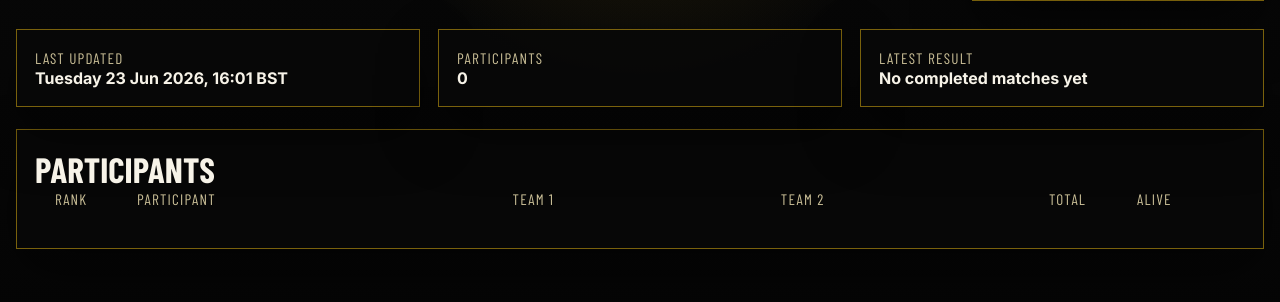
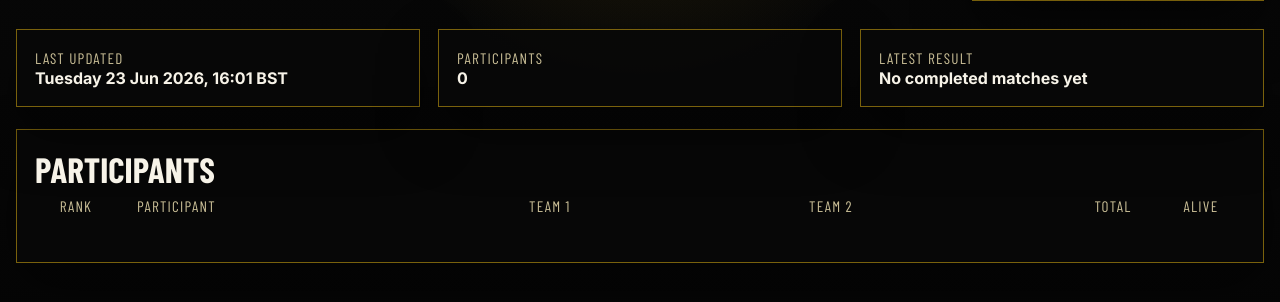
Before and after one commit to lucius-aiden/world-cup-sweepstake, a FastAPI app: page /leaderboard in a window 1280 px wide. Shown: the part 201-503 px from the top of the page. Run offline with FastAPI, Linux system fonts and the light colour scheme; data that the repository does not hold is empty.

Commit message:
Polish leaderboard header alignment and close animation

```diff
--- /dev/null
+++ b/static/leaderboard.js
@@ -0,0 +1,22 @@
+const CLOSE_DURATION_MS = 320;
+
+for (const row of document.querySelectorAll(".participant-row")) {
+  const summary = row.querySelector("summary");
+  if (!summary) {
+    continue;
+  }
+
+  summary.addEventListener("click", (event) => {
+    if (!row.open || row.classList.contains("is-closing")) {
+      return;
+    }
+
+    event.preventDefault();
+    row.classList.add("is-closing");
+
+    window.setTimeout(() => {
+      row.open = false;
+      row.classList.remove("is-closing");
+    }, CLOSE_DURATION_MS);
+  });
+}
--- a/static/styles.css
+++ b/static/styles.css
@@ -221,12 +221,24 @@ h3 {
 
 .summary-headings {
   margin-bottom: 10px;
-  padding: 0 20px 12px;
+  padding: 0 0 12px;
   color: var(--muted);
   font-family: "Barlow Condensed", sans-serif;
   font-size: 0.95rem;
   letter-spacing: 0.08em;
   text-transform: uppercase;
+}
+
+.summary-heading-cell {
+  display: flex;
+  align-items: center;
+  min-height: 32px;
+  padding: 0 20px;
+}
+
+.summary-heading-rank,
+.summary-heading-stat {
+  justify-content: center;
 }
 
 .participant-row summary {
@@ -240,6 +252,10 @@ h3 {
 }
 
 .participant-row[open] summary {
+  border-bottom: 1px solid var(--line-soft);
+}
+
+.participant-row.is-closing summary {
   border-bottom: 1px solid var(--line-soft);
 }
 
@@ -302,6 +318,10 @@ h3 {
   grid-template-rows: 1fr;
 }
 
+.participant-row.is-closing .expand-shell {
+  grid-template-rows: 0fr;
+}
+
 .expand-shell > * {
   overflow: hidden;
 }
@@ -323,6 +343,11 @@ h3 {
 .participant-row[open] .team-card {
   opacity: 1;
   transform: translateY(0) scale(1);
+}
+
+.participant-row.is-closing .team-card {
+  opacity: 0;
+  transform: translateY(14px) scale(0.985);
 }
 
 .participant-row[open] .team-card:nth-child(2) {
--- a/templates/leaderboard.html
+++ b/templates/leaderboard.html
@@ -43,12 +43,12 @@
           <h2>Participants</h2>
         </div>
         <div class="summary-headings" aria-hidden="true">
-          <span>Rank</span>
-          <span>Participant</span>
-          <span>Team 1</span>
-          <span>Team 2</span>
-          <span>Total</span>
-          <span>Alive</span>
+          <span class="summary-heading-cell summary-heading-rank">Rank</span>
+          <span class="summary-heading-cell">Participant</span>
+          <span class="summary-heading-cell">Team 1</span>
+          <span class="summary-heading-cell">Team 2</span>
+          <span class="summary-heading-cell summary-heading-stat">Total</span>
+          <span class="summary-heading-cell summary-heading-stat">Alive</span>
         </div>
         <div class="leaderboard-list">
           {% for row in view.leaderboard_rows %}
@@ -139,5 +139,6 @@
         </div>
       </section>
     </main>
+    <script src="{{ asset_prefix }}/leaderboard.js"></script>
   </body>
 </html>
```
Also changed, not shown: tests/test_site.py (+1 -0 lines).
